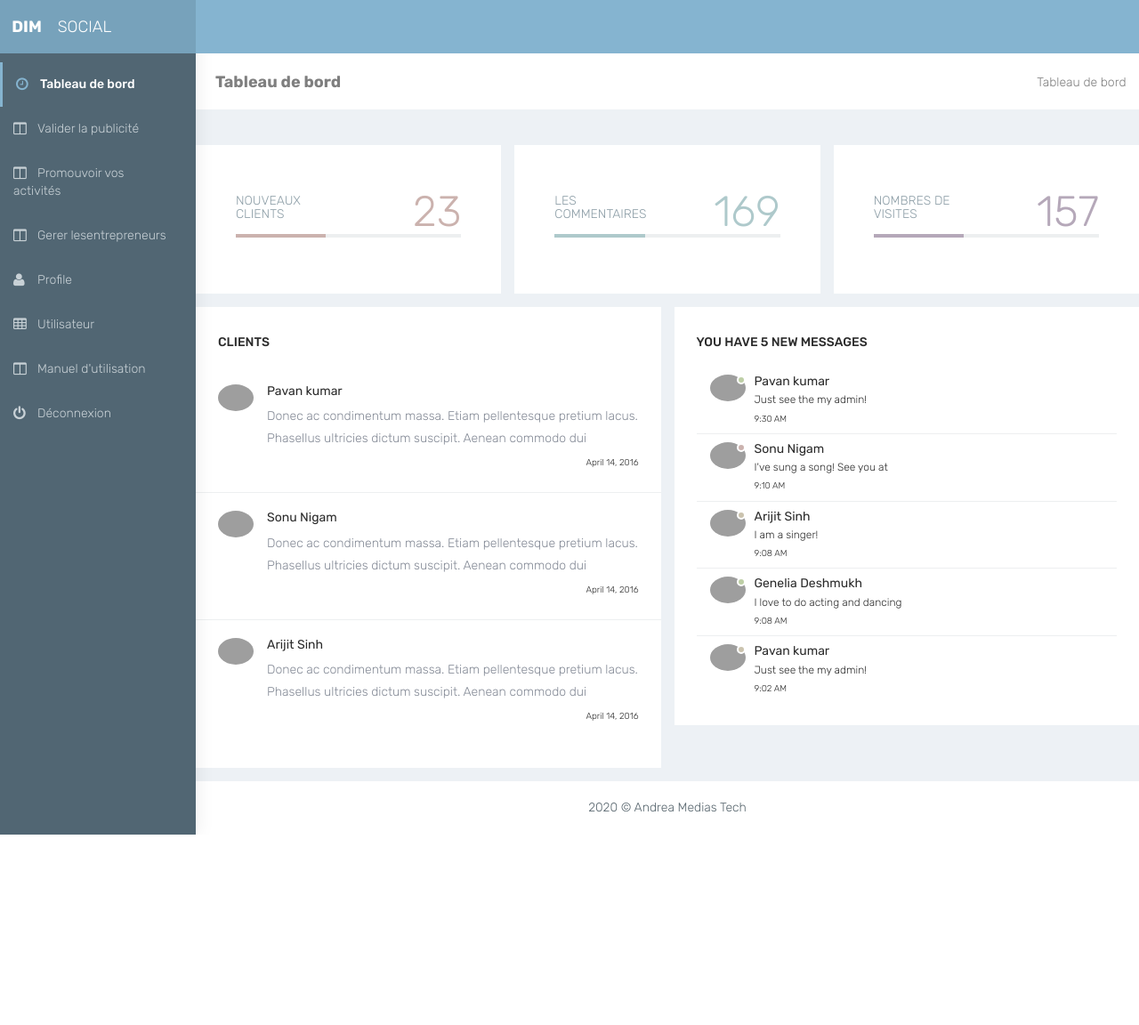
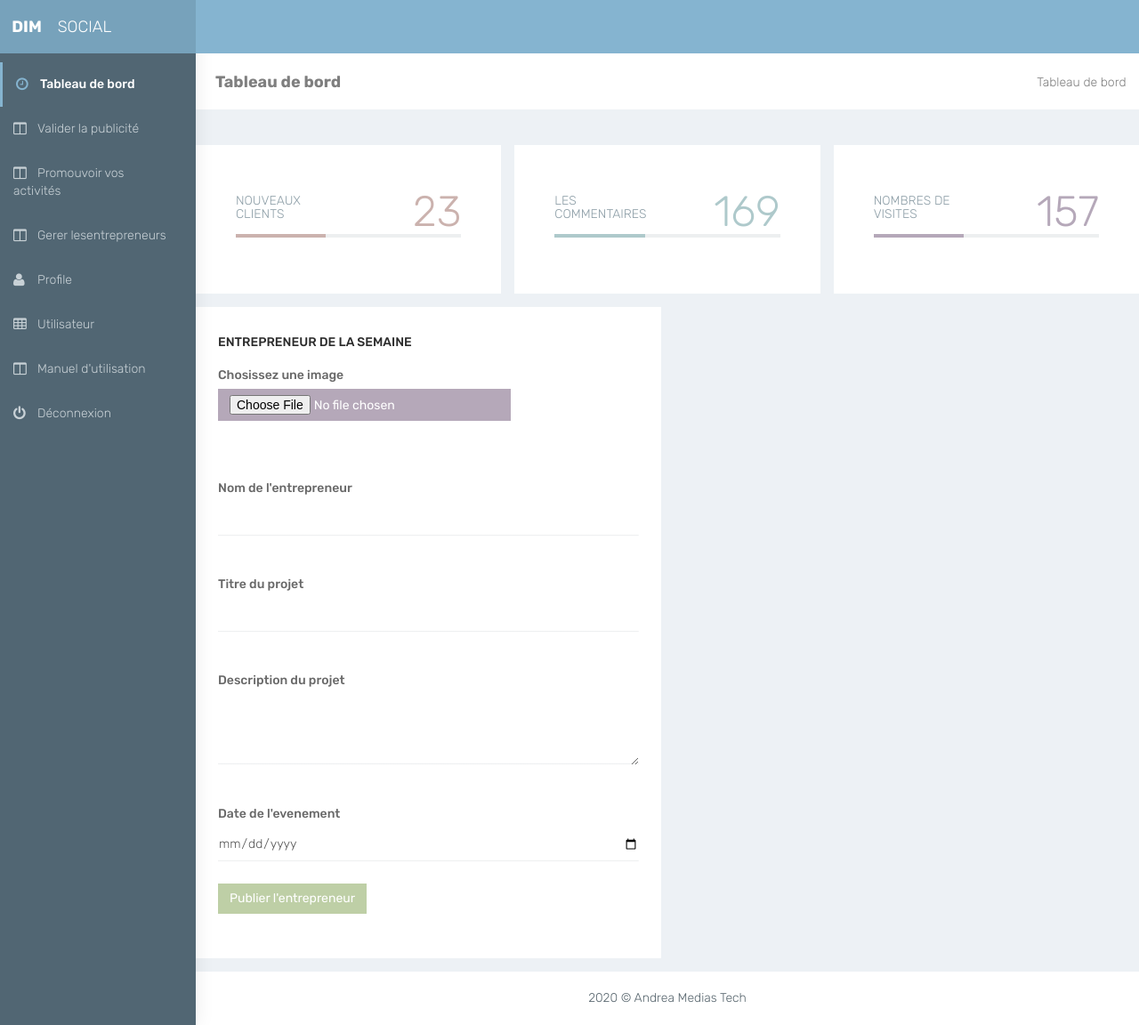
Before and after one commit to patheomwiko/dimsocial, a CodeIgniter app: page /dimsocial/admin in a window 1280 px wide. Shown: the whole page at 89% size. Before the commit the page ends 938 px from the top, so only its background shows below. Run offline with CodeIgniter, Linux system fonts and the light colour scheme; some libraries are stand-ins or nearby versions; grey boxes are pictures that could not be loaded.

Commit message:
modification admin

```diff
--- a/application/views/admin/index.php
+++ b/application/views/admin/index.php
@@ -193,62 +193,60 @@
                 <!-- /.row -->
                 <!-- row -->
                 <div class="row">
+
+
 <div class="col-md-12 col-lg-6 col-sm-12">
     <div class="white-box">
-                            <h3 class="box-title">CLIENTS</h3>
-                            <div class="comment-center">
-                                <div class="comment-body">
-                                    <div class="user-img"> <img src="../plugins/images/users/pawandeep.jpg" alt="user" class="img-circle"></div>
-                                    <div class="mail-contnet">
-                                        <h5>Pavan kumar</h5> <span class="mail-desc">Donec ac condimentum massa. Etiam pellentesque pretium lacus. Phasellus ultricies dictum suscipit. Aenean commodo dui pellentesque molestie feugiat.</span><a href="javacript:void(0)" class="action"><i class="ti-close text-danger"></i></a> <a href="javacript:void(0)" class="action"><i class="ti-check text-success"></i></a><span class="time pull-right">April 14, 2016</span></div>
+        <h3 class="box-title">Entrepreneur de la semaine</h3>
+        <form method="POST" action="<?=site_url('admin/upload_entrepreneur');?>" class="form-horizontal form-material">
+
+            <div class="form-group">
+                <label class="col-md-12">Chosissez une image</label>
+                <div class="col-md-12">
+                    <input type="file" name="files" id="files" class="btn bg-primary"><br>
+                    <small class="form-text text-danger"><?= form_error('files','<em>','</em>') ?></small><br>
                 </div>
-                                <div class="comment-body">
-                                    <div class="user-img"> <img src="../plugins/images/users/sonu.jpg" alt="user" class="img-circle"> </div>
-                                    <div class="mail-contnet">
-                                        <h5>Sonu Nigam</h5> <span class="mail-desc">Donec ac condimentum massa. Etiam pellentesque pretium lacus. Phasellus ultricies dictum suscipit. Aenean commodo dui pellentesque molestie feugiat.</span><a href="javacript:void(0)" class="action"><i class="ti-close text-danger"></i></a> <a href="javacript:void(0)" class="action"><i class="ti-check text-success"></i></a><span class="time pull-right">April 14, 2016</span></div>
-                                </div>
-                                <div class="comment-body b-none">
-                                    <div class="user-img"> <img src="../plugins/images/users/arijit.jpg" alt="user" class="img-circle"> </div>
-                                    <div class="mail-contnet">
-                                        <h5>Arijit Sinh</h5> <span class="mail-desc">Donec ac condimentum massa. Etiam pellentesque pretium lacus. Phasellus ultricies dictum suscipit. Aenean commodo dui pellentesque molestie feugiat. </span><a href="javacript:void(0)" class="action"><i class="ti-close text-danger"></i></a> <a href="javacript:void(0)" class="action"><i class="ti-check text-success"></i></a><span class="time pull-right">April 14, 2016</span></div>
+                <div class="col-md-12" id="uploaded_images">
+
                 </div>
             </div>
+
+            <div class="form-group">
+                <label class="col-md-12">Nom de l'entrepreneur</label>
+                <div class="col-md-12">
+                    <input type="text" value="<?=set_value('name');?>" name="name" class="form-control form-control-line">
+                    <small class="form-text text-danger"><?= form_error('name','<em>','</em>') ?></small><br>
                 </div>
             </div>
-                    <div class="col-lg-6 col-md-12 col-sm-12">
-                        <div class="white-box">
-                            <h3 class="box-title">You have 5 new messages</h3>
-                            <div class="message-center">
-                                <a href="#">
-                                    <div class="user-img"> <img src="../plugins/images/users/pawandeep.jpg" alt="user" class="img-circle"> <span class="profile-status online pull-right"></span> </div>
-                                    <div class="mail-contnet">
-                                        <h5>Pavan kumar</h5> <span class="mail-desc">Just see the my admin!</span> <span class="time">9:30 AM</span> </div>
-                                </a>
-                                <a href="#">
-                                    <div class="user-img"> <img src="../plugins/images/users/sonu.jpg" alt="user" class="img-circle"> <span class="profile-status busy pull-right"></span> </div>
-                                    <div class="mail-contnet">
-                                        <h5>Sonu Nigam</h5> <span class="mail-desc">I've sung a song! See you at</span> <span class="time">9:10 AM</span> </div>
-                                </a>
-                                <a href="#">
-                                    <div class="user-img"> <img src="../plugins/images/users/arijit.jpg" alt="user" class="img-circle"> <span class="profile-status away pull-right"></span> </div>
-                                    <div class="mail-contnet">
-                                        <h5>Arijit Sinh</h5> <span class="mail-desc">I am a singer!</span> <span class="time">9:08 AM</span> </div>
-                                </a>
-                                <a href="#">
-                                    <div class="user-img"> <img src="../plugins/images/users/genu.jpg" alt="user" class="img-circle"> <span class="profile-status online pull-right"></span> </div>
-                                    <div class="mail-contnet">
-                                        <h5>Genelia Deshmukh</h5> <span class="mail-desc">I love to do acting and dancing</span> <span class="time">9:08 AM</span> </div>
-                                </a>
-                                <a href="#" class="b-none">
-                                    <div class="user-img"> <img src="../plugins/images/users/pawandeep.jpg" alt="user" class="img-circle"> <span class="profile-status offline pull-right"></span> </div>
-                                    <div class="mail-contnet">
-                                        <h5>Pavan kumar</h5> <span class="mail-desc">Just see the my admin!</span> <span class="time">9:02 AM</span> </div>
-                                </a>
+
+            <div class="form-group">
+                <label class="col-md-12">Titre du projet</label>
+                <div class="col-md-12">
+                    <input type="text" value="<?=set_value('titre');?>" name="titre" class="form-control form-control-line">
+                    <small class="form-text text-danger"><?= form_error('titre','<em>','</em>') ?></small><br>
                 </div>
             </div>
+            <div class="form-group">
+                <label for="example-description" class="col-md-12">Description du projet</label>
+                <div class="col-md-12">
+                    <textarea  rows="4" type="text"  value="<?=set_value('description');?>"  class="form-control form-control-line" name="description" id="example-description"></textarea>
+                    <small class="form-text text-danger"><?= form_error('description','<em>','</em>') ?></small><br>
                 </div>
             </div>
-                <!-- /.row -->
+            <div class="form-group">
+                <label class="col-md-12">Date de l'evenement</label>
+                <div class="col-md-12">
+                    <input type="date"  name="date" value="<?=set_value('date');?>" class="form-control form-control-line"> </div>
+                    <small class="form-text text-danger"><?= form_error('date','<em>','</em>') ?></small><br>
+            </div>
+
+            <div class="form-group">
+                <div class="col-sm-12">
+                    <button class="btn btn-success">Publier l'entrepreneur</button>
+                </div>
+            </div>
+        </form>
+    </div>
 </div>
             <!-- /.container-fluid -->
             <footer class="footer text-center"> 2020 &copy; Andrea Medias Tech </footer>
```
Lines whose indentation alone changed are shown as unchanged.
